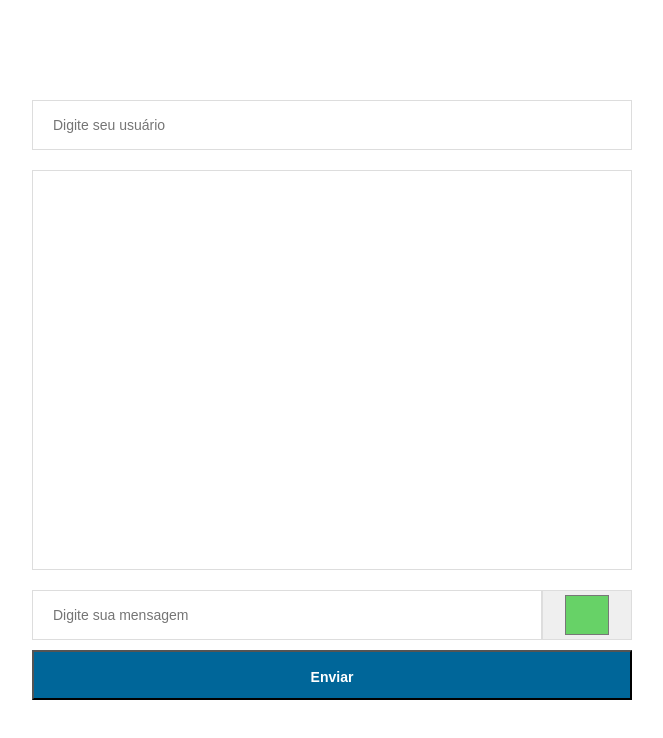
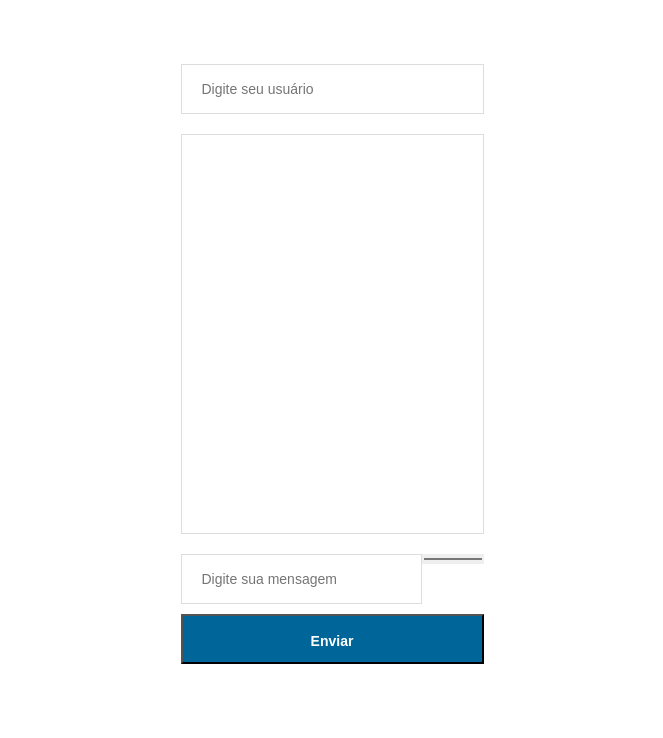
Before and after one commit to Ademiirj/chat-websocket, a website: page public/index.html in a window 1280 px wide. Shown: the whole page, without its empty margins (308-971 px from the left). Drawn offline with nearby package versions, Linux system fonts and the light colour scheme; no server answers.

Commit message:
melhorar o css

```diff
--- a/public/styles.css
+++ b/public/styles.css
@@ -1,6 +1,8 @@
-html,
 body {
   height: 100%;
+  display: flex;
+  align-items: center;
+  justify-content: center;
 }
 
 * {
@@ -10,23 +12,24 @@ body {
 }
 
 #chat {
+  margin-top: 5%;
   height: 100%;
   display: flex;
   justify-content: center;
   align-items: center;
   flex-direction: column;
+  align-items: stretch
 }
 
 input {
-  width: 600px;
   border: 1px solid #ddd;
   height: 50px;
   padding: 0 20px;
   font-size: 14px;
+  width: 100%;
 }
 
 button {
-  width: 600px;
   height: 50px;
   font-size: 14px;
   background: #069;
@@ -38,7 +41,6 @@ button {
 }
 
 .messages {
-  width: 600px;
   height: 400px;
   margin: 20px 0;
   border: 1px solid #ddd;
@@ -73,13 +75,17 @@ button {
 .row {
   display: flex;
   flex-direction: row;
-  width: 600px;
+}
+.column{
+  display: flex;
+  flex-direction: column;
 }
 #colorpicker{
-  width: 15%;
-}
-.inputText{
-  width: 85%;
+  width: 80px;
+  height: 80%;
+  border: none;
+  padding: 0px;
+
 }
 
 ::-webkit-scrollbar {
```
